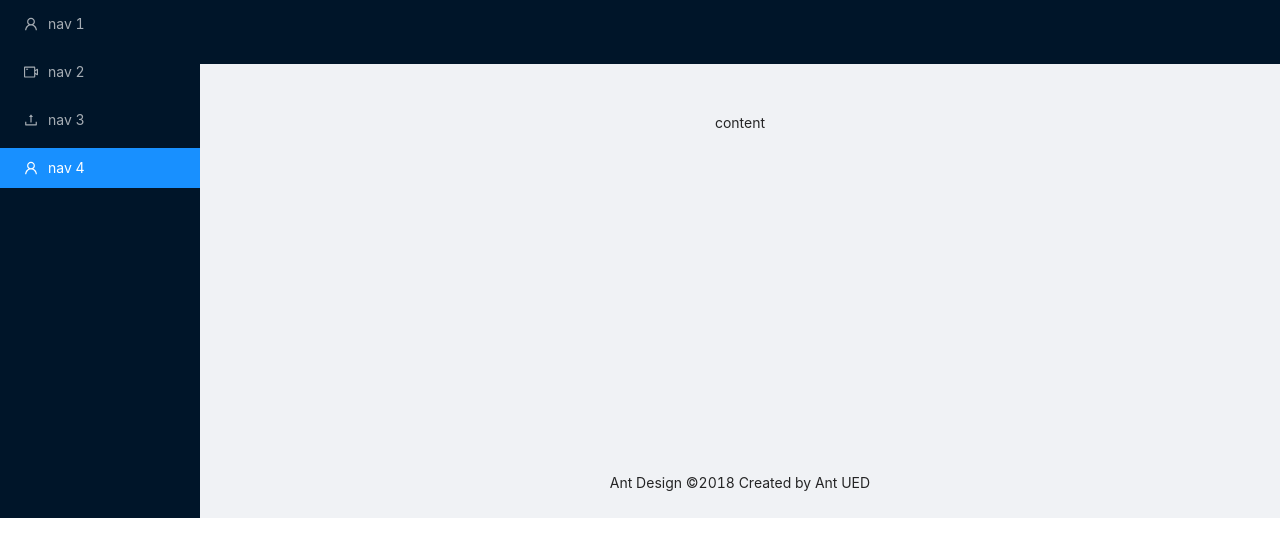
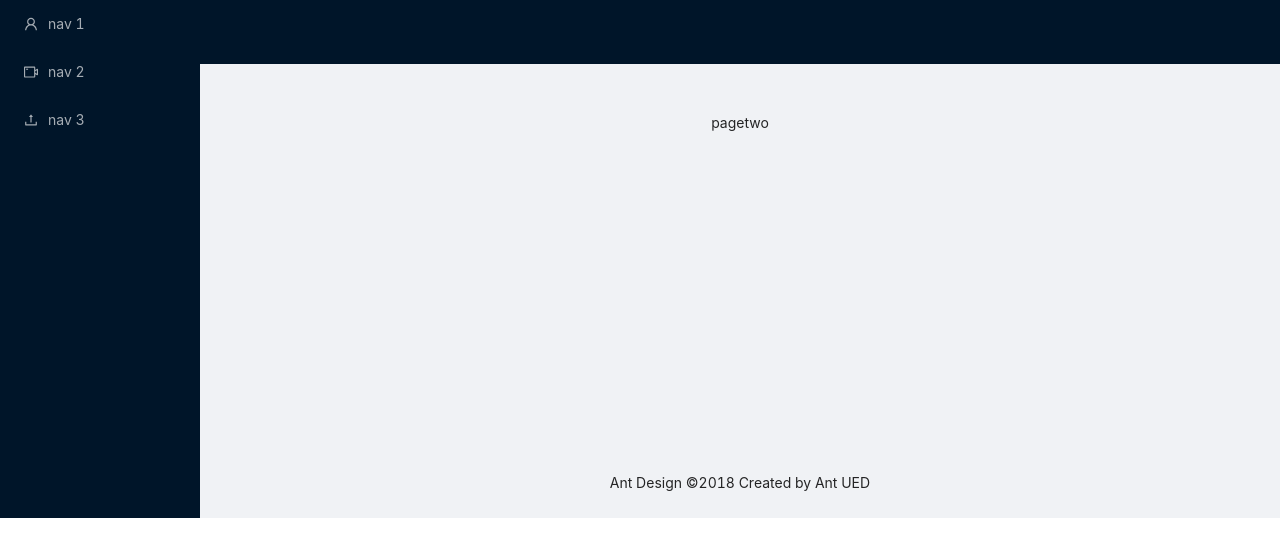
Before and after one commit to CreamBing/react-markdown, a React app: page /two in a window 1280 px wide. Shown: the top 556 px of the page. Built offline with nearby package versions, Linux system fonts and the light colour scheme.

Commit message:
static route

```diff
--- a/src/App.tsx
+++ b/src/App.tsx
@@ -17,10 +17,7 @@ function App() {
   return (
 
     <div className="App">
-      <BrowserRouter>
-        <Route path="/" component={BasicLayout}/>
-        <Route path="/ant" component={AntDemo} />
-      </BrowserRouter>
+      <BasicLayout />
       {/* <ReactMarkdown
         source={testMd}
         escapeHtml={false}
--- a/src/ant/BasicLayout.tsx
+++ b/src/ant/BasicLayout.tsx
@@ -1,16 +1,21 @@
 import React, { Component } from 'react';
 import { Layout, Menu } from 'antd';
 import { UploadOutlined, UserOutlined, VideoCameraOutlined } from '@ant-design/icons';
+import { HashRouter, BrowserRouter, Switch, Route, Link } from 'react-router-dom';
+import AntDemo from '../ant/AntDemo';
+import PageOne from '../ant/PageOne';
+import PageTwo from '../ant/PageTwo';
 
 const { Header, Content, Footer, Sider } = Layout;
 
-class BasicLayout extends Component{
-    constructor(props:any){
+class BasicLayout extends Component {
+  constructor(props: any) {
     super(props);
   }
 
-    render(){
+  render() {
     return (
+      <BrowserRouter>
         <Layout>
           <Sider
             breakpoint="lg"
@@ -25,29 +30,27 @@ class BasicLayout extends Component{
             <div className="logo" />
             <Menu theme="dark" mode="inline" defaultSelectedKeys={['4']}>
               <Menu.Item key="1" icon={<UserOutlined />}>
-                  nav 1
+                <Link to="/"><span>nav 1</span></Link>
               </Menu.Item>
               <Menu.Item key="2" icon={<VideoCameraOutlined />}>
-                  nav 2
+                <Link to="/one"><span>nav 2</span></Link>
               </Menu.Item>
               <Menu.Item key="3" icon={<UploadOutlined />}>
-                  nav 3
-                </Menu.Item>
-                <Menu.Item key="4" icon={<UserOutlined />}>
-                  nav 4
+                <Link to="/two"><span>nav 3</span></Link>
               </Menu.Item>
             </Menu>
           </Sider>
           <Layout>
             <Header className="site-layout-sub-header-background" style={{ padding: 0 }} />
             <Content style={{ margin: '24px 16px 0' }}>
-                <div className="site-layout-background" style={{ padding: 24, minHeight: 360 }}>
-                  content
-                </div>
+              <Route exact path="/" component={AntDemo} />
+              <Route path="/one" component={PageOne} />
+              <Route path="/two" component={PageTwo} />
             </Content>
             <Footer style={{ textAlign: 'center' }}>Ant Design ©2018 Created by Ant UED</Footer>
           </Layout>
         </Layout>
+      </BrowserRouter>
     )
   }
 }
--- /dev/null
+++ b/src/ant/PageOne.tsx
@@ -0,0 +1,15 @@
+import React, { Component } from 'react';
+
+export default class PageOne extends Component{
+    constructor(props:any){
+        super(props);
+    }
+
+    render(){
+        return (
+            <div className="site-layout-background" style={{ padding: 24, minHeight: 360 }}>
+                pageone
+                </div>
+        )
+    }
+}
--- /dev/null
+++ b/src/ant/PageTwo.tsx
@@ -0,0 +1,15 @@
+import React, { Component } from 'react';
+
+export default class PageTwo extends Component{
+    constructor(props:any){
+        super(props);
+    }
+
+    render(){
+        return (
+            <div className="site-layout-background" style={{ padding: 24, minHeight: 360 }}>
+                pagetwo
+                </div>
+        )
+    }
+}
```
Lines whose indentation alone changed are shown as unchanged.
